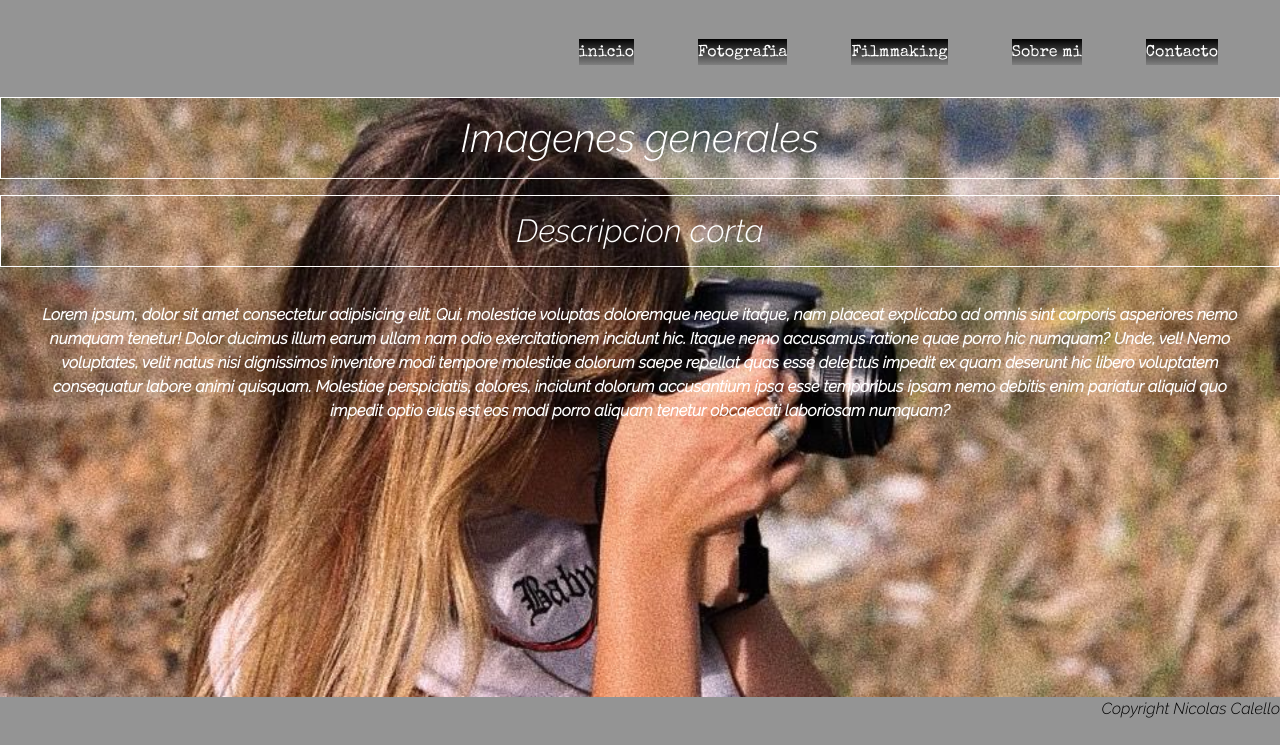
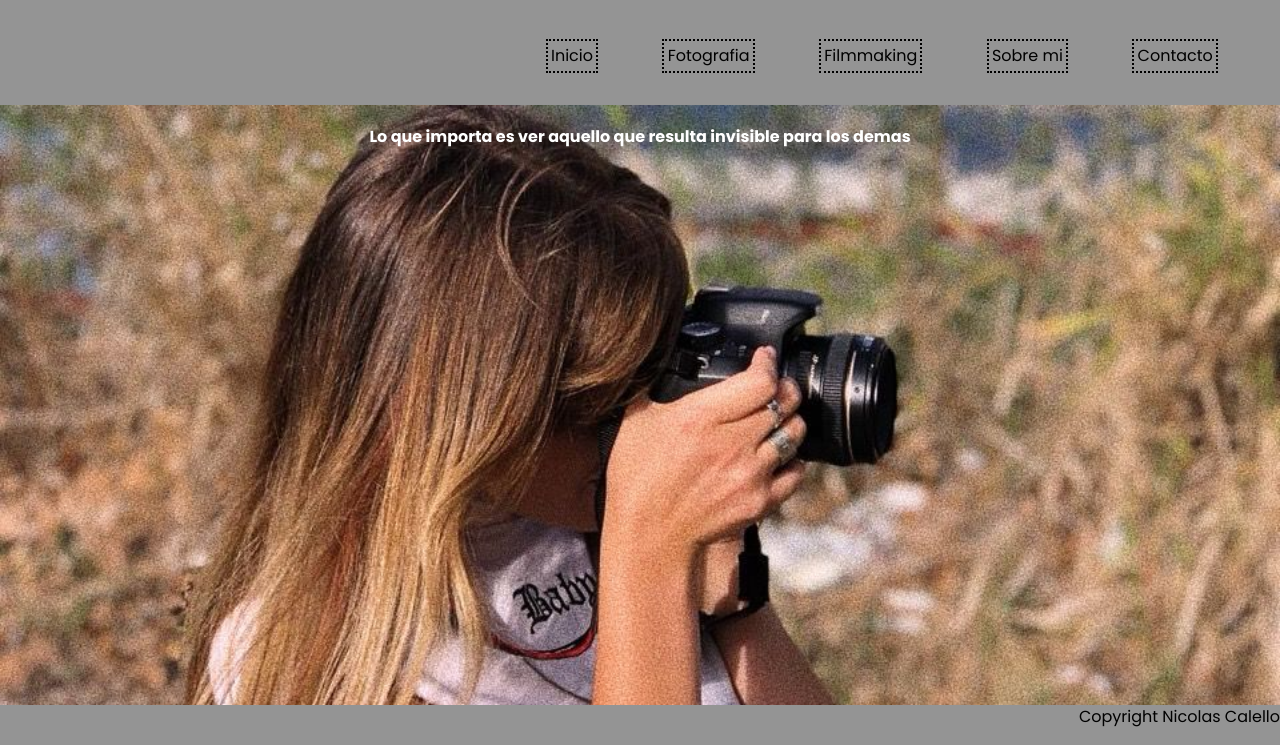
Before and after one commit to NicolasCalello/juliarissotti, a website: page index.html in a window 1280 px wide. Shown: the part 131-876 px from the top of the page. Drawn offline with nearby package versions, Linux system fonts and the light colour scheme.

Commit message:
2nda entrega sass + seo

```diff
--- a/index.html
+++ b/index.html
@@ -4,11 +4,13 @@
     <meta charset="UTF-8">
     <meta http-equiv="X-UA-Compatible" content="IE=edge">
     <meta name="viewport" content="width=device-width, initial-scale=1.0">
+    <meta name="keywords" content="FOTOGRAFIA, CAMARA, IMAGEN, VIDEO, FOTO, PICTURE, PORFOLIO, EDICION,">
     <title>Julia Rissotti Portfolio</title>
+    <meta name="descripcion=" content="Servicio de Fotografia para toda Argentina">
     <link rel="icon" href="../imagenes/logo-ok.ico">
     <link rel="preconnect" href="https://fonts.googleapis.com">
     <link rel="preconnect" href="https://fonts.gstatic.com" crossorigin>
-    <link href="https://fonts.googleapis.com/css2?family=Raleway:ital,wght@1,300&family=Special+Elite&display=swap" rel="stylesheet">
+    <link href="https://fonts.googleapis.com/css2?family=Poppins:wght@400;700&display=swap" rel="stylesheet">
     <link href="https://cdn.jsdelivr.net/npm/bootstrap@5.2.1/dist/css/bootstrap.min.css" rel="stylesheet" integrity="sha384-iYQeCzEYFbKjA/T2uDLTpkwGzCiq6soy8tYaI1GyVh/UjpbCx/TYkiZhlZB6+fzT" crossorigin="anonymous">
     <link rel="stylesheet" href="../css/estilo.css">
 
@@ -21,7 +23,7 @@
             <a href="./index.html"><img class="logo" src="../imagenes/Logos instagram SBJ GRANDE.png"  alt="Shooting" id="arriba"></a>
             </div>
             <ul class="menu">
-                <li class="itemNav"><a class="hiperVinculoNav" href="../index.html">inicio</a></li>
+                <li class="itemNav"><a class="hiperVinculoNav" href="../index.html">Inicio</a></li>
                 <li class="itemNav"><a class="hiperVinculoNav" href="./Paginas/fotografia.html">Fotografia</a>
                         <UL class="menu2" >
                             <li class="itemNav2">Empresa</li>
@@ -47,12 +49,10 @@
         </nav>
     </header>
     <main class="imagenFondo">
-        <section>
-            <h1 class="titulos" >Imagenes generales</h1>
-        </section>
+
         <section class="descripcion">
-            <h2 class="titulos">Descripcion corta</h2>
-        <p class="primerParrafo">Lorem ipsum, dolor sit amet consectetur adipisicing elit. Qui, molestiae voluptas doloremque neque itaque, nam placeat explicabo ad omnis sint corporis asperiores nemo numquam tenetur! Dolor ducimus illum earum ullam nam odio exercitationem incidunt hic. Itaque nemo accusamus ratione quae porro hic numquam? Unde, vel! Nemo voluptates, velit natus nisi dignissimos inventore modi tempore molestiae dolorum saepe repellat quas esse delectus impedit ex quam deserunt hic libero voluptatem consequatur labore animi quisquam. Molestiae perspiciatis, dolores, incidunt dolorum accusantium ipsa esse temporibus ipsam nemo debitis enim pariatur aliquid quo impedit optio eius est eos modi porro aliquam tenetur obcaecati laboriosam numquam?</p>
+
+        <p class="primerParrafo">Lo que importa es ver aquello que resulta invisible para los demas</p>
         </section>
     </main>
     <footer>
--- a/scss/estilo.scss
+++ b/scss/estilo.scss
@@ -1,9 +1,14 @@
+$gris:#949494;
+$blanco:#ffffff;
+$amarillo: #f4c400;
+$negro: #000000;
+
 body{
-    font-family: 'Raleway', sans-serif;
+    font-family: 'Poppins', sans-serif;
     color: black;
     background-repeat: no-repeat;
     background-size: cover;
-    background-color: #949494;
+    background-color: $gris;
 
     .contenedor{
 
@@ -24,8 +29,8 @@ body{
                 .hiperVinculoNav{
 
                     text-decoration: none;
-                    font-family: 'Special Elite', cursive;
-                    color: rgb(255, 255, 255);
+                    font-family: 'Poppins';
+                    color: $negro;
 
 
                 }
@@ -34,7 +39,11 @@ body{
                     margin-left: 30px;
                     margin-right: 30px;
                     display: inline-block;
-                    background-image: linear-gradient(black,grey);
+                    border: dotted $negro 2px;
+                    padding: 0.2rem;
+
+
+
 
 
                 .menu2{
@@ -44,13 +53,11 @@ body{
                     .itemNav2{
                         display: block;
                         text-decoration: none;
-                        font-family: 'Special Elite', cursive;
-                        color: rgb(255, 255, 255);
+                        font-family: 'Poppins';
+                        color: $negro;
                        text-align: left;
 
-                       .itemNav :hover .itemNav2 {
-                        display: block;
-                        }
+
                     }
                 }
 
@@ -65,12 +72,12 @@ body{
             height: 600px;
 
             .titulos{
-                border: #ffffff solid 1px;
+                border: $gris solid 1px;
                 text-align: center;
                 padding: 1rem;
                 margin-bottom: 1rem;
                 margin-top: 1rem;
-                color: white;
+                color: $negro;
             }
             .descipcion{
                 margin-top: 200px;
@@ -80,8 +87,10 @@ body{
                 padding: 20px;
                 margin: 10px;
                 text-align: center;
-                color: rgb(255, 255, 255);
+                color: $blanco;
                 font-weight: bold;
+
+
             }
 
 
@@ -91,7 +100,7 @@ body{
                 text-align: left;
                 margin-left: 500px;
                 border-radius: 5px;
-                background-color: #f4c400;
+                background-color: $amarillo;
                 margin-right: 500px;
                 padding: 100px;}
 
```
Also changed, not shown: package.json (+230 -2 lines), css/estilo.css.
